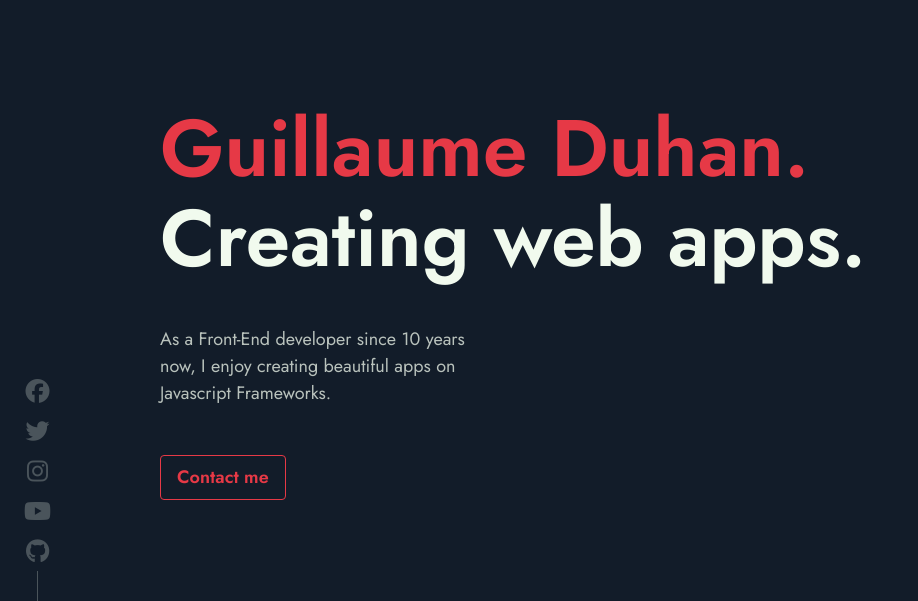
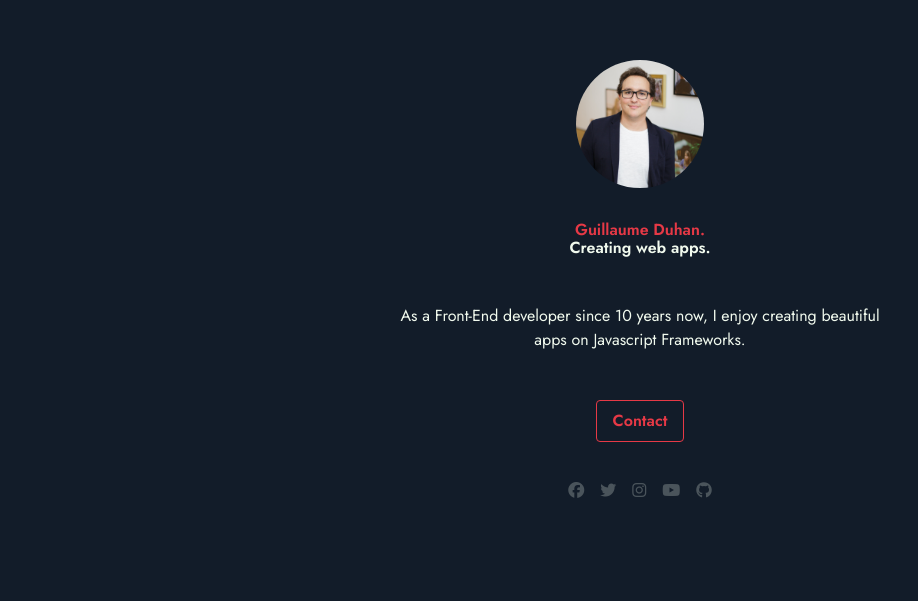
Before and after one commit to guillaumeduhan/v1, a Vue app: page / in a window 1280 px wide. Shown: the part 101-702 px from the top of the page, without its empty margins (0-918 px from the left). Built offline with nearby package versions, Linux system fonts and the light colour scheme.

Commit message:
Update Main.vue

```diff
--- a/src/components/Main.vue
+++ b/src/components/Main.vue
@@ -2,24 +2,25 @@
   <div
     class="Main relative min-h-screen min-w-full flex flex-col justify-center items-center bg-marine"
   >
-    <header data-aos="fade-up" class="w-3/4 mx-auto">
-      <h2 class="font-semibold text-rouge text-7xl leading-tight">{{ name }}</h2>
-      <h1 class="font-semibold text-light_white text-7xl leading-none mb-12">{{ title }}</h1>
-      <p class="w-2/6 text-light_white mb-12 opacity-75 text-lg">{{ description }}</p>
-      <button
-        class="bg-transparent hover:bg-rouge-500 text-rouge font-semibold hover:text-white py-2 px-4 border border-rouge hover:border-rouge rounded outline-none text-lg"
-      >Contact me</button>
+    <header class="w-3/4 flex flex-col justify-center items-center mx-auto">
+      <div data-aos="fade-down" v-if="imageUrl" class="flex items-center justify-center bg-marine overflow-hidden w-32 h-32 bg-cover bg-center rounded-full mb-8" :style="{ backgroundImage: `url('${imageUrl}')` }" />
+      <h2 data-aos="fade-up" class="text-title font-semibold text-rouge leading-tight">{{ name }}</h2>
+      <h1 data-aos="fade-up" class="text-title font-semibold text-light_white leading-none mb-12">{{ title }}</h1>
+      <p data-aos="fade-up" class="w-3/6 text-light_white mb-12 opacity-75 text-base text-center">{{ description }}</p>
+      <button data-aos="fade-up"
+        class="bg-transparent text-center text-base hover:bg-rouge-500 text-rouge font-semibold hover:text-white py-2 px-4 border border-rouge hover:border-rouge rounded outline-none"
+      >Contact</button>
     </header>
     <div
-      data-aos="fade-right"
-      class="social flex flex-col items-center text-2xl absolute left-0 ml-4 bottom-0"
+      data-aos="fade-up"
+      class="social text-center bg-marine flex items-center text-2xl m-8"
     >
       <i
         v-for="(media, mediaIndex) in social"
         :key="mediaIndex"
-        :class="'fab text-light_white cursor-pointer m-2 opacity-25 hover:opacity-100 hover:text-rouge fa-' + mediaIndex"
+        :class="'fab text-base text-light_white cursor-pointer m-2 opacity-25 hover:opacity-100 hover:text-rouge fa-' + mediaIndex"
+        @click="openThis(media)"
       ></i>
-      <div class="h-32 w-1 bg-light_white opacity-25"></div>
     </div>
   </div>
 </template>
@@ -48,6 +49,11 @@ export default {
       type: String,
       default: ""
     }
+  },
+  methods: {
+    openThis(url) {
+      window.open(url, '_blank')
+    }
   }
 };
 </script>
```
